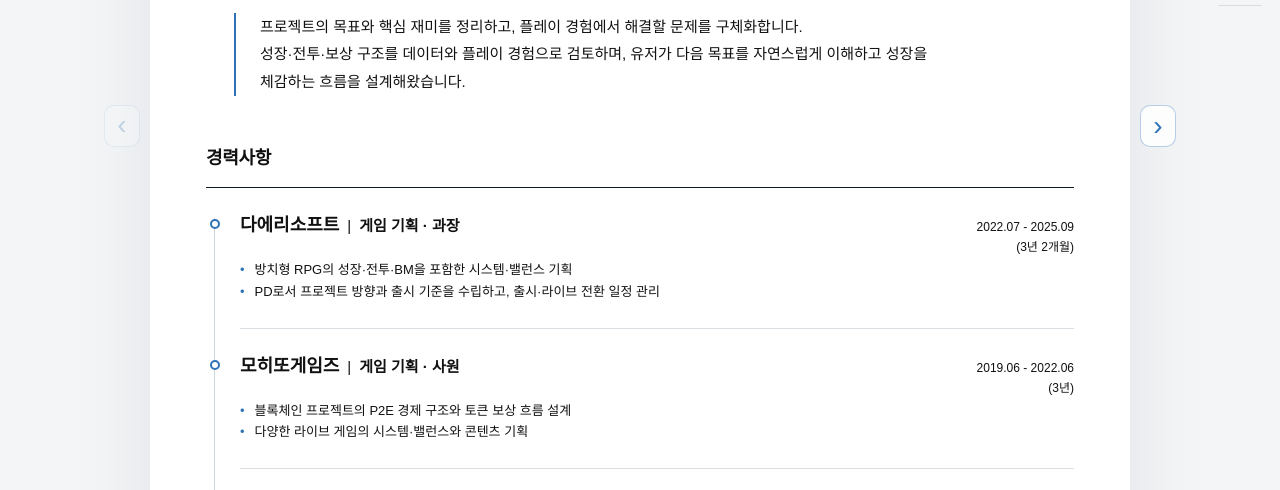
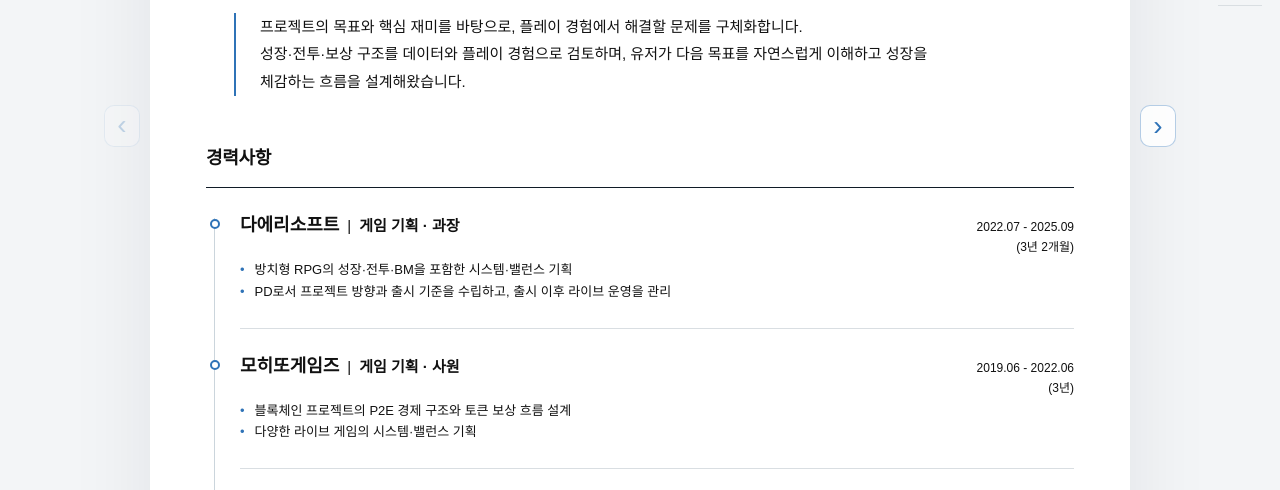
Before and after one commit to bigtory-web/resume, a plain HTML site: page 고대승_경력기술서.html in a window 1280 px wide. Shown: the part 418-908 px from the top of the page. Drawn offline with Linux system fonts and the light colour scheme.

Commit message:
Refine summary and career descriptions

```diff
--- a/고대승_경력기술서.html
+++ b/고대승_경력기술서.html
@@ -3117,7 +3117,7 @@
         <div>
           <h2>문제를 구체화하고,<br><span>해결 기준을 시스템으로 설계합니다.</span></h2>
           <p class="summary">
-            <span class="summary-line">프로젝트의 목표와 핵심 재미를 정리하고, 플레이 경험에서 해결할 문제를 구체화합니다.</span>
+            <span class="summary-line">프로젝트의 목표와 핵심 재미를 바탕으로, 플레이 경험에서 해결할 문제를 구체화합니다.</span>
             <span class="summary-line">성장·전투·보상 구조를 데이터와 플레이 경험으로 검토하며, 유저가 다음 목표를 자연스럽게 이해하고 성장을 체감하는 흐름을 설계해왔습니다.</span>
           </p>
         </div>
@@ -3132,14 +3132,14 @@
                 <h3 class="job-title-line"><span class="company">다에리소프트</span><span class="divider">|</span><span class="employment">게임 기획 · 과장</span></h3>
                 <div class="date"><span>2022.07 - 2025.09</span><small class="tenure">(3년 2개월)</small></div>
               </header>
-              <p class="job-focus"><span>방치형 RPG의 성장·전투·BM을 포함한 시스템·밸런스 기획</span><span>PD로서 프로젝트 방향과 출시 기준을 수립하고, 출시·라이브 전환 일정 관리</span></p>
+              <p class="job-focus"><span>방치형 RPG의 성장·전투·BM을 포함한 시스템·밸런스 기획</span><span>PD로서 프로젝트 방향과 출시 기준을 수립하고, 출시 이후 라이브 운영을 관리</span></p>
             </article>
             <article class="job">
               <header class="job-head">
                 <h3 class="job-title-line"><span class="company">모히또게임즈</span><span class="divider">|</span><span class="employment">게임 기획 · 사원</span></h3>
                 <div class="date"><span>2019.06 - 2022.06</span><small class="tenure">(3년)</small></div>
               </header>
-              <p class="job-focus"><span>블록체인 프로젝트의 P2E 경제 구조와 토큰 보상 흐름 설계</span><span>다양한 라이브 게임의 시스템·밸런스와 콘텐츠 기획</span></p>
+              <p class="job-focus"><span>블록체인 프로젝트의 P2E 경제 구조와 토큰 보상 흐름 설계</span><span>다양한 라이브 게임의 시스템·밸런스 기획</span></p>
             </article>
             <article class="job">
               <header class="job-head">
```
